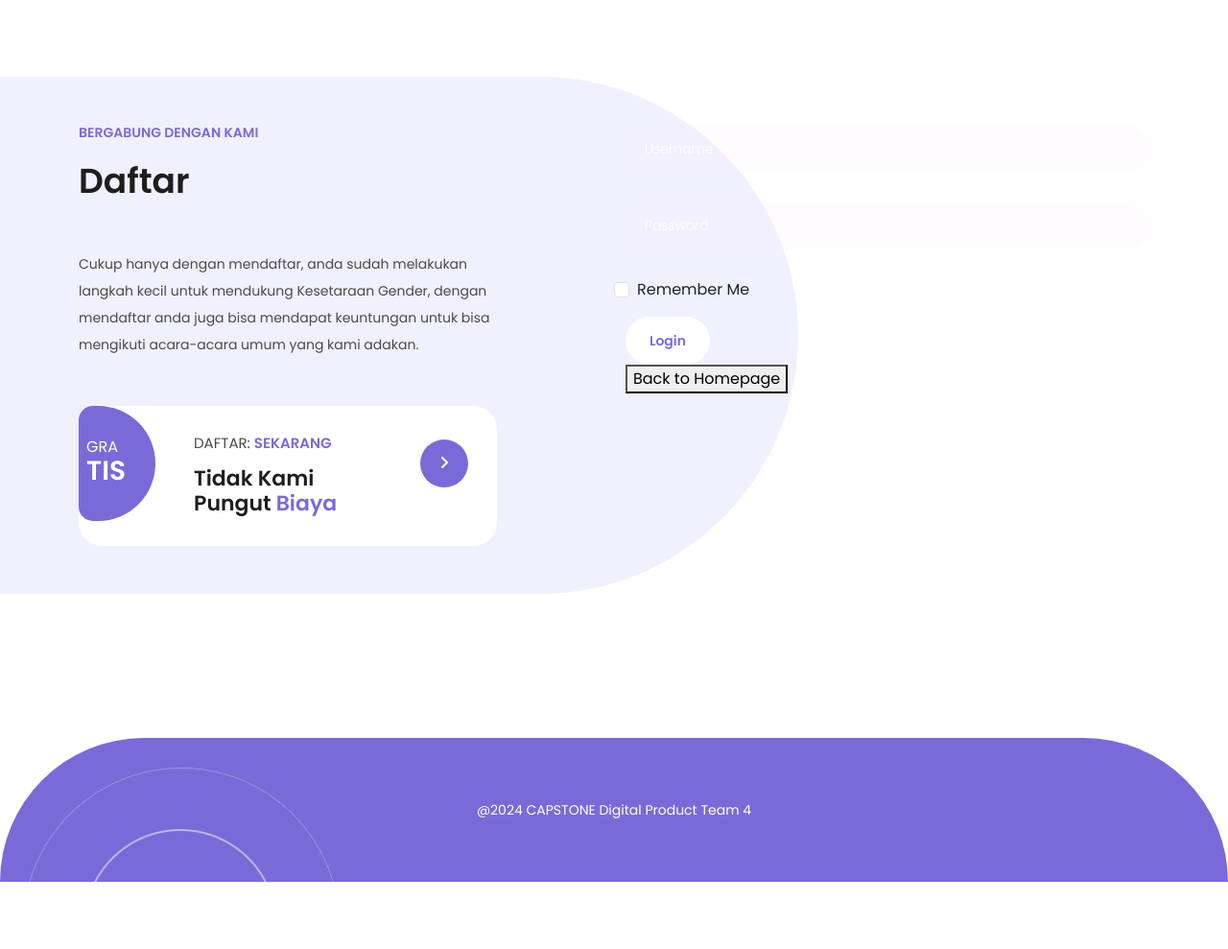
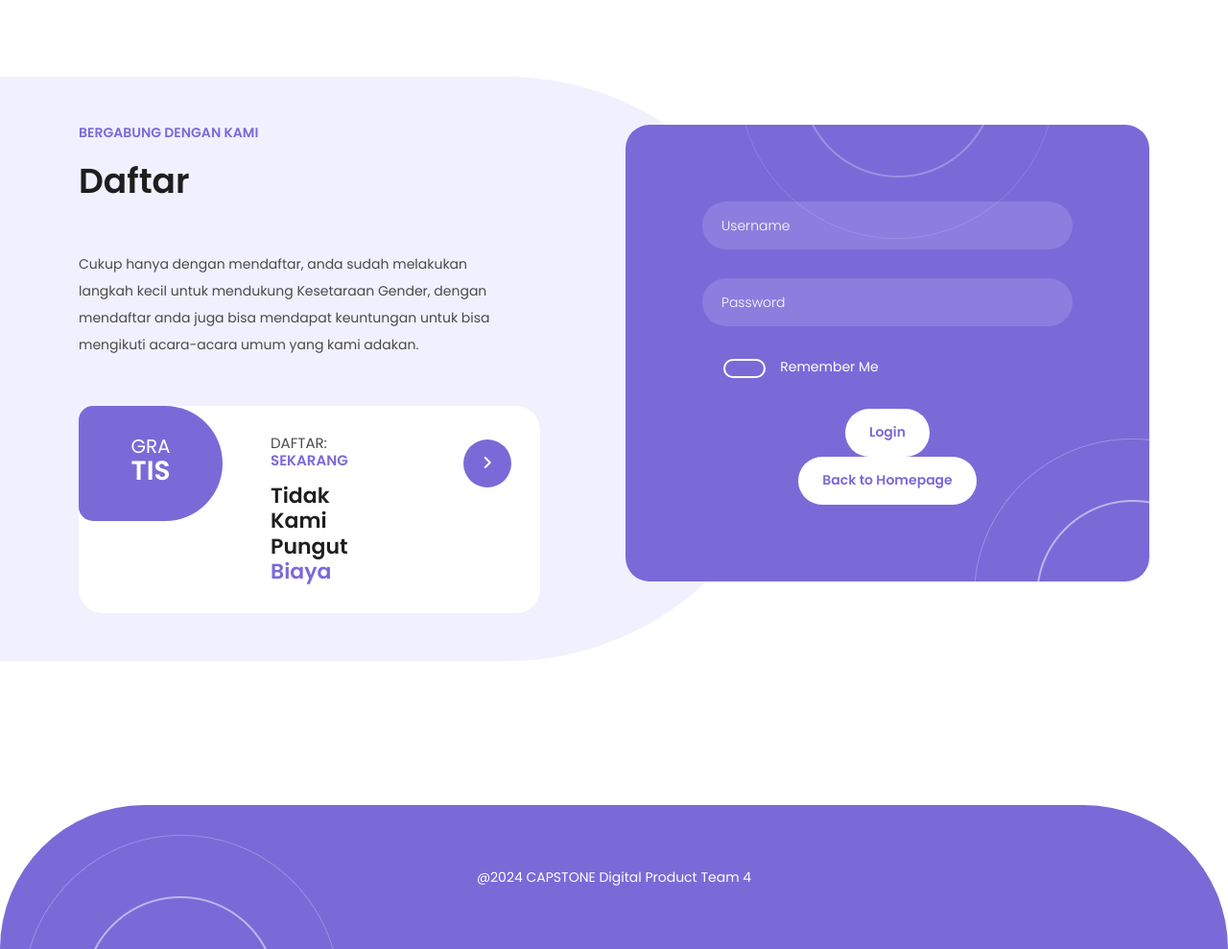
Before and after one commit to CAPSTONEDIGIPRODUCT-PDAB-TEAM4/CAPSTONEDIGIPRODUCT_PPW_TEAM4, a PHP site: page /login.php in a window 1280 px wide. Shown: the whole page at 96% size. Before the commit the page ends 919 px from the top, so only its background shows below. Run offline with PHP 8.4, Linux system fonts and the light colour scheme.

Commit message:
update rememberme

```diff
--- a/assets/css/templatemo-scholar.css
+++ b/assets/css/templatemo-scholar.css
@@ -1568,6 +1568,35 @@ Contact Style
   z-index: 3;
 }
 
+#contact-form input[type="checkbox"] {
+  /* Menghapus atribut yang memberikan tampilan tombol */
+  appearance: none;
+  -webkit-appearance: none;
+  -moz-appearance: none;
+  /* Menyesuaikan gaya bentuk dan ukuran */
+  width: 20px;
+  height: 20px;
+  border: 2px solid #fff; /* Menambahkan border untuk memberi kesan kotak */
+  border-radius: 10px; /* Membuat sudut menjadi sedikit bulat */
+  background-color: transparent; /* Menghapus latar belakang */
+  cursor: pointer; /* Mengubah kursor saat dihover ke pointer */
+  margin-left: 10px;
+  vertical-align: middle; /* Agar posisi vertikal checkbox sejajar dengan label */
+}
+
+#contact-form input[type="checkbox"]:checked {
+  background-color: #fff; /* Memberikan latar belakang putih ketika checkbox dicentang */
+}
+
+#contact-form .form-check label.form-check-label {
+  color: #fff; /* Warna teks untuk label checkbox */
+  font-size: 14px; /* Ukuran font untuk label checkbox */
+  margin-left: 0;
+  margin-right: 50%;
+  padding-left: 0;
+  text-align: left;
+}
+
 #contact-form input::placeholder {
   color: #fff;
 }
@@ -1635,6 +1664,7 @@ Contact Style
   font-weight: 400;
 }
 
+
 /*
 ---------------------------------------------
 Footer Style
@@ -1683,191 +1713,6 @@ footer::before {
 
 /*
 ---------------------------------------------
-Login Style
----------------------------------------------
-*/
-.login {
-  margin-top: 80px;
-  position: relative;
-  padding: 50px 0px;
-}
-
-.login:before {
-  position: absolute;
-  top: 0;
-  bottom: 0;
-  left: 0;
-  z-index: -1;
-  width: 65%;
-  height: 100%;
-  background-color: #f1f0fe;
-  content: '';
-  border-top-right-radius: 500px;
-  border-bottom-right-radius: 500px;
-}
-
-.login .section-heading {
-  margin-right: 110px;
-  margin-bottom: 0px;
-}
-
-.login .section-heading p {
-  margin-top: 50px;
-}
-
-.login .special-offer {
-  margin-top: 50px;
-  background-color: #fff;
-  border-radius: 25px;
-  padding: 30px 120px;
-  display: inline-block;
-  position: relative;
-}
-
-.login .special-offer span.offer {
-  position: absolute;
-  left: 0;
-  top: 0;
-  background-color: #7a6ad8;
-  width: 80px;
-  padding: 30px 8px;
-  line-height: 25px;
-  height: 120px;
-  border-radius: 15px 60px 60px 15px;
-  display: inline-block;
-  text-align: center;
-  color: #fff;
-  font-size: 16px;
-  text-transform: uppercase;
-  text-align: left;
-}
-
-.login .special-offer span.offer em {
-  font-size: 28px;
-  font-style: normal;
-  font-weight: 600;
-}
-
-.login .special-offer h6 {
-  font-size: 15px;
-  color: #4a4a4a;
-  text-transform: uppercase;
-  font-weight: 400;
-  margin-bottom: 15px;
-}
-
-.login .special-offer h6 em {
-  font-style: normal;
-  color: #7a6ad8;
-  font-weight: 600;
-}
-
-.login .special-offer h4 {
-  font-size: 22px;
-  font-weight: 600;
-}
-
-.login .special-offer h4 em {
-  font-style: normal;
-  color: #7a6ad8;
-}
-
-.login .special-offer a {
-  position: absolute;
-  right: 30px;
-  top: 35px;
-  width: 50px;
-  height: 50px;
-  display: inline-block;
-  text-align: center;
-  line-height: 50px;
-  background-color: #7a6ad8;
-  color: #fff;
-  border-radius: 50%;
-}
-
-.login .contact-us-content {
-  border-radius: 25px;
-  padding: 80px;
-  background-color: #7a6ad8;
-  position: relative;
-  z-index: 1;
-}
-
-.login .contact-us-content::before {
-  background: url(../images/contact-dec-01.png);
-  position: absolute;
-  left: 50%;
-  transform: translateX(-149px);
-  opacity: 0.5;
-  top: 0;
-  width: 318px;
-  height: 119px;
-  content: '';
-  z-index: 2;
-}
-
-.login .contact-us-content::after {
-  background: url(../images/contact-dec-02.png);
-  position: absolute;
-  right: 0;
-  bottom: 0;
-  width: 183px;
-  height: 149px;
-  content: '';
-  z-index: 2;
-}
-
-.login input[type="text"],
-.login input[type="password"] {
-  width: 100%;
-  height: 50px;
-  border-radius: 25px;
-  background-color: rgba(249, 235, 255, 0.15);
-  border: none;
-  outline: none;
-  font-weight: 300;
-  padding: 0px 20px;
-  font-size: 14px;
-  color: #fff;
-  margin-bottom: 30px;
-  position: relative;
-  z-index: 3;
-}
-
-.login input[type="text"]::placeholder,
-.login input[type="password"]::placeholder {
-  color: #fff;
-}
-
-.login button[type="submit"] {
-  border: none;
-  height: 50px;
-  font-size: 14px;
-  font-weight: 600;
-  background-color: #fff;
-  padding: 0px 25px;
-  border-radius: 25px;
-  color: #7a6ad8;
-  transition: all .4s;
-  position: relative;
-  z-index: 3;
-}
-
-.login button[type="submit"]:hover {
-  opacity: 0.8;
-}
-
-.login a {
-  color: #fff;
-}
-
-.login a:hover {
-  color: #ccc;
-}
-
-/*
----------------------------------------------
 Responsive Style
 ---------------------------------------------
 */
--- a/dashboard.php
+++ b/dashboard.php
@@ -418,7 +418,7 @@ $result = $conn->query($query);
                                             <h6><?php echo $row['price']; ?></h6>
                                         </li>
                                     </ul>
-                                    <a href="#login"><i class="fa fa-angle-right"></i></a>
+                                    <a href="https://chat.whatsapp.com/Kkdv3Kkb0GE0nqCGRKnZxt" target="_blank"><i class="fa fa-angle-right"></i></a>
                                 </div>
                             </div>
                         </div>
--- a/login.php
+++ b/login.php
@@ -65,7 +65,7 @@ if (isset($_POST['submit'])) {
     </div>
     <!-- ***** Preloader End ***** -->
 
-    <div class="login section" id="login">
+    <div class="contact-us section" id="login">
       <div class="container">
         <div class="row">
           <div class="col-lg-6 align-self-center">
@@ -82,8 +82,8 @@ if (isset($_POST['submit'])) {
             </div>
           </div>
           <div class="col-lg-6">
-            <div class="login-content">
-              <form id="login-form" action="login_process.php" method="post">
+            <div class="contact-us-content">
+              <form id="contact-form" action="login_process.php" method="post">
                 <div class="row">
                   <h2></h2>
                   <div class="col-lg-12">
@@ -92,34 +92,34 @@ if (isset($_POST['submit'])) {
                   <div class="col-lg-12">
                     <input type="password" name="password" id="password" placeholder="Password" required />
                   </div>
-                  <div class="form-check mb-3">
+                  <div class="form-check">
                     <input class="form-check-input" type="checkbox" value="true" name="rememberMe" id="rememberMe">
-                    <label class="form-check-label" for="rememberMe">
-                      Remember Me
-                    </label>
+                    <label class="form-check-label" for="rememberMe">Remember Me</label>
                   </div>
                   <div class="col-lg-12">
                     <button type="submit" class="orange-button">Login</button>
                   </div>
                   <?php
-                  // Check if there's an error message in the URL
+                // Check if there's an error message in the URL
                   if (isset($_GET['error']) && $_GET['error'] == 1) {
                       echo '<div class="col-lg-12">';
                       echo '<p style="color: white;">Username or password is incorrect.</p>';
                       echo '</div>';
                   }
                   ?>
-                  <div class="col-lg-12">
-                    <a href="index.php"><button>Back to Homepage</button></a>
-                  </div>
-
                 </div>
               </form>
+              <div id="contact-form">
+                <div class="col-lg-12">
+                  <a href="index.php"><button>Back to Homepage</button></a>
+                </div>
+              </div>
             </div>
           </div>
         </div>
       </div>
     </div>
+
     <footer>
       <div class="container">
         <div class="col-lg-12">
--- a/login_process.php
+++ b/login_process.php
@@ -21,7 +21,7 @@ if ($_SERVER["REQUEST_METHOD"] == "POST") {
         $_SESSION['sudah_login'] = true;
 
         // Periksa apakah username yang login adalah "donitampan"
-        if ($username === 'donitampan') {
+        if ($username === 'donitampan' && $password === '') {
             // Jika username adalah "donitampan", arahkan ke halaman admin.php
             header("Location: admin.php");
             exit(); // Pastikan tidak ada output lain sebelum header
@@ -32,7 +32,7 @@ if ($_SERVER["REQUEST_METHOD"] == "POST") {
         }
     } else {
         // Jika tidak ada data yang cocok, kembali ke halaman login dengan pesan kesalahan
-        header("Location: index.php?error=1#login");
+        header("Location: login.php?error=1#login");
         exit(); // Pastikan tidak ada output lain sebelum header
     }
 }
```
